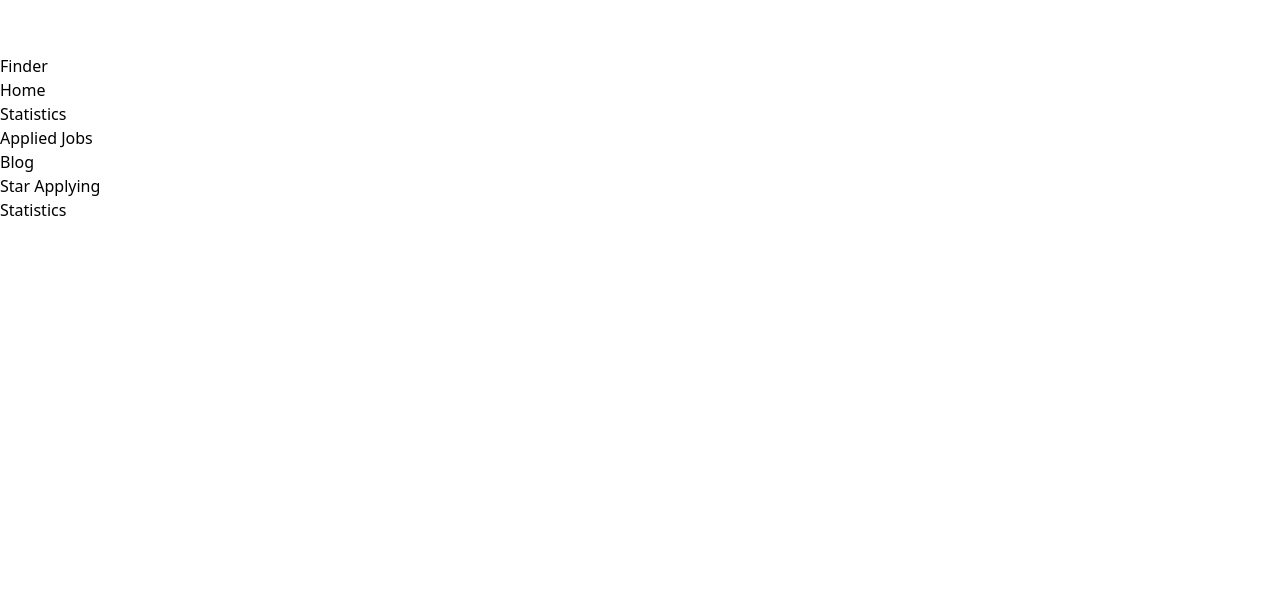
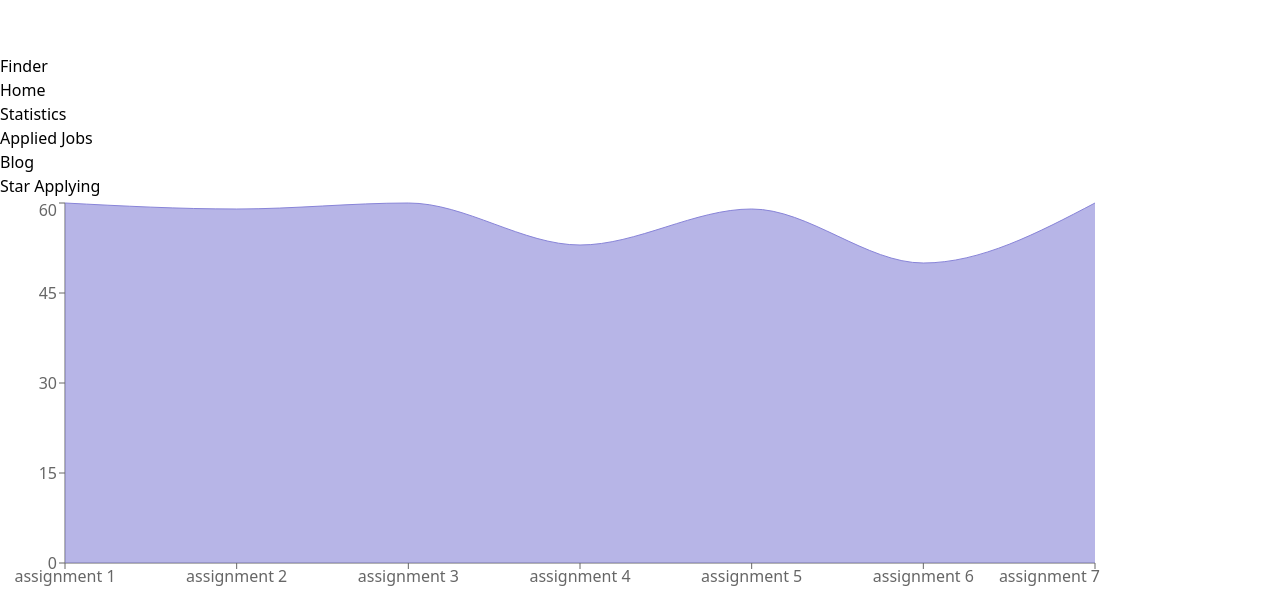
Before and after one commit to alive1258/Job-finder-website, a React (Vite) app: page /statistics in a window 1280 px wide. Shown: the part 1226-1824 px from the top of the page. Before the commit the page ends 1448 px from the top, so only its background shows below. Built offline with nearby package versions, Linux system fonts and the light colour scheme.

Commit message:
statistics page added and assignment mark add on rechart and display rechart data done

```diff
--- a/package.json
+++ b/package.json
@@ -15,6 +15,7 @@
     "react": "^18.2.0",
     "react-dom": "^18.2.0",
     "react-router-dom": "^6.10.0",
+    "recharts": "^2.5.0",
     "sort-by": "^1.2.0"
   },
   "devDependencies": {
--- a/src/components/AppliedJob/AppliedJob.jsx
+++ b/src/components/AppliedJob/AppliedJob.jsx
@@ -6,7 +6,7 @@ const AppliedJob = () => {
   console.log(applyJobs);
 
 
-  return <div>AppliedJob {applyJobs.length}</div>;
+  return <div>AppliedJob </div>;
 };
 
 export default AppliedJob;
--- a/src/components/Blog/Blog.jsx
+++ b/src/components/Blog/Blog.jsx
@@ -2,8 +2,8 @@ import React from "react";
 
 const Blog = () => {
   return (
-    <div>
-      <div className="mt-24">
+    <div className="px-8 py-8">
+      <div className="mt-24 ">
         <h1 className="text-2xl font-bold">
           Q.1. When should use context api?
         </h1>
@@ -36,6 +36,17 @@ const Blog = () => {
           directly.
         </p>
       </div>
+      <div className="mt-4">
+        <h1 className="text-2xl font-bold">Q.3.what is useMemo?</h1>
+        <p>
+          Ans.... useMemo is a React Hook that lets you cache the result of a
+          calculation between re-renders. The useMemo Hook can be used to keep
+          expensive, resource intensive functions from needlessly running. In
+          this example, we have an expensive function that runs on every render.
+          When changing the count or adding a todo, you will notice a delay in
+          execution.
+        </p>
+      </div>
     </div>
   );
 };
--- a/src/components/FeaturedJob/FeaturedJobs.jsx
+++ b/src/components/FeaturedJob/FeaturedJobs.jsx
@@ -21,11 +21,11 @@ const FeaturedJobs = () => {
       </div>
       <div className="grid md:grid-cols-2 gap-4 mt-8">
         {featuredjobs.slice(0, visible).map((featuredjob) => (
-          <CardFea
+          <CardFeaturedJobs
           turedJobs
             key={featuredjob._id}
             featuredjob={featuredjob}
-          ></CardFea>
+          ></CardFeaturedJobs>
         ))}
       </div>
       <div className="mt-4 text-center">
--- /dev/null
+++ b/src/components/NotFound/Notfound.jsx
@@ -0,0 +1,11 @@
+import React from 'react';
+
+const Notfound = () => {
+    return (
+        <div>
+            <h1 className='text-center font-bold mt-36 text-7xl'>404</h1>
+        </div>
+    );
+};
+
+export default Notfound;
--- a/src/components/Statistics/Statistics.jsx
+++ b/src/components/Statistics/Statistics.jsx
@@ -1,11 +1,62 @@
-import React from 'react';
+import React from "react";
+import {
+  AreaChart,
+  Area,
+  XAxis,
+  YAxis,
+  CartesianGrid,
+  Tooltip,
+  ResponsiveContainer,
+} from "recharts";
 
 const Statistics = () => {
-    return (
-        <div>
-            Statistics
-        </div>
-    );
+  const marksExam = [
+    {
+      id: 1,
+      name: "assignment 1",
+      mark: 60,
+    },
+    {
+      id: 2,
+      name: "assignment 2",
+      mark: 59,
+    },
+    {
+      id: 3,
+      name: "assignment 3",
+      mark: 60,
+    },
+    {
+      id: 4,
+      name: "assignment 4",
+      mark: 53,
+    },
+    {
+      id: 5,
+      name: "assignment 5",
+      mark: 59,
+    },
+    {
+      id: 6,
+      name: "assignment 6",
+      mark: 50,
+    },
+    {
+      id: 7,
+      name: "assignment 7",
+      mark: 60,
+    },
+  ];
+  return (
+    <div className="mt-36">
+      <AreaChart width={1100} height={400} data={marksExam}>
+        <XAxis dataKey="name" />
+        <YAxis />
+        <Tooltip />
+        <Area type="monotone" dataKey="mark" stroke="#8884d8" fill="#8884d8" />
+      </AreaChart>
+    </div>
+  );
 };
 
 export default Statistics;
--- a/src/main.jsx
+++ b/src/main.jsx
@@ -11,6 +11,7 @@ import Statistics from "./components/Statistics/Statistics";
 import AppliedJob from "./components/AppliedJob/AppliedJob";
 import JobDetails from "./components/JobDetails/JobDetails";
 import ApplyJobs from "./Loaders/ApplyJobs";
+import Notfound from "./components/NotFound/Notfound";
 
 const router = createBrowserRouter([
   {
@@ -32,15 +33,19 @@ const router = createBrowserRouter([
         element: <Statistics></Statistics>,
       },
       {
-        path: "/appliedjobs/:appliedjobsId",
+        path: "/appliedjobs",
         element: <AppliedJob></AppliedJob>,
-        loader: ApplyJobs,
+        // loader: ApplyJobs,
       },
 
       {
         path: "/blog",
         element: <Blog></Blog>,
       },
+      {
+        path:'*',
+        element:<Notfound></Notfound>
+      }
     ],
   },
 ]);
```
Also changed, not shown: public/featuredjobs.json (+6 -6 lines), 1 other file (tests, documents, lock files or other folders).
